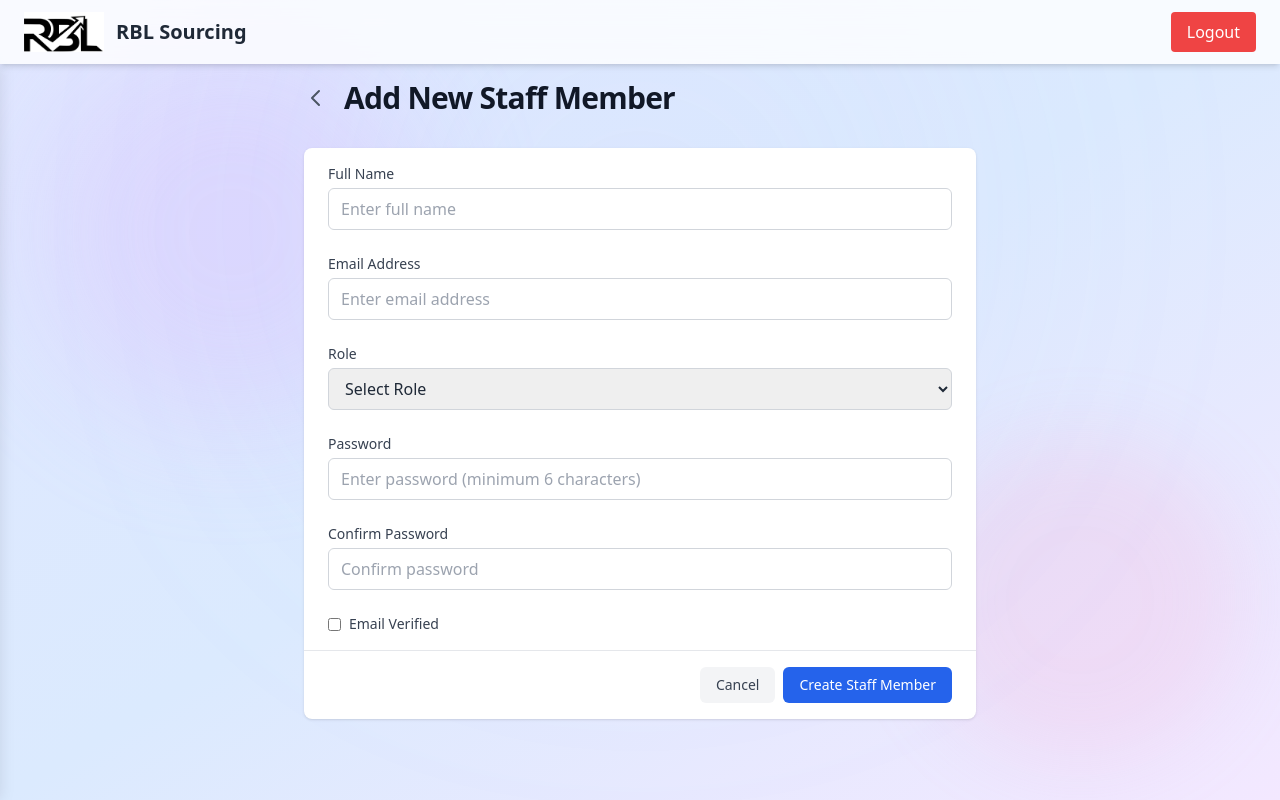
After one commit to Riya-Infyrus/RBL-Sourcing-Web-Development, a Flask app: page /add_staff in a window 1280 px wide. The commit adds this page. Run offline with Flask 3, Linux system fonts and the light colour scheme; some libraries are stand-ins or nearby versions.

Commit message:
staff module
staff module completed

```diff
--- a/app.py
+++ b/app.py
@@ -61,7 +61,13 @@ def home():
 def dashboard():
         return render_template("dashboard.html")
 
+#######################################################
 
+# Staff Management - Start
+
+#######################################################
+
+# View Staff
 @app.route('/staff')
 def staff():
     try:
@@ -72,6 +78,85 @@ def staff():
         users = []
 
     return render_template('staff.html', users=users)
+
+# Add Staff
+@app.route('/add_staff', methods=['GET', 'POST'])
+def add_staff():
+    if request.method == 'POST':
+        try:
+            name = request.form.get('name')
+            email = request.form.get('email')
+            role = request.form.get('role')
+            password = request.form.get('password')
+            verified = 'verified' in request.form
+
+            # Create new user in PocketBase
+            user_data = {
+                'Name': name,  # Changed from 'name' to 'Name'
+                'email': email,
+                'role': role,
+                'password': password,
+                'passwordConfirm': password,
+                'verified': verified,
+                'emailVisibility': True  # Added this field
+            }
+
+            pb.collection('users').create(user_data)
+            flash('Staff member created successfully!', 'success')
+            return redirect(url_for('staff'))
+
+        except ClientResponseError as e:
+            flash(f'Error creating staff member: {e}', 'error')
+
+    return render_template('add_staff.html')
+
+# Edit Staff
+@app.route('/edit_staff/<user_id>', methods=['GET', 'POST'])
+def edit_staff(user_id):
+    try:
+        # Get user data
+        user = pb.collection('users').get_one(user_id)
+
+        if request.method == 'POST':
+            name = request.form.get('name')
+            email = request.form.get('email')
+            role = request.form.get('role')
+            password = request.form.get('password')
+            verified = 'verified' in request.form
+
+            # Prepare update data
+            update_data = {
+                'Name': name,  # Changed from 'name' to 'Name'
+                'email': email,
+                'role': role,
+                'verified': verified,
+                'emailVisibility': True  # Added this field
+            }
+
+            # Only update password if provided
+            if password:
+                update_data['password'] = password
+                update_data['passwordConfirm'] = password
+
+            # Update user in PocketBase
+            pb.collection('users').update(user_id, update_data)
+            flash('Staff member updated successfully!', 'success')
+            return redirect(url_for('staff'))
+
+        return render_template('edit_staff.html', user=user)
+
+    except ClientResponseError as e:
+        flash(f'Error: {e}', 'error')
+        return redirect(url_for('staff'))
+
+
+#######################################################
+
+# Staff Management - End
+
+#######################################################
+
+
 
 @app.route('/reminders')
 def reminders():
--- /dev/null
+++ b/templates/add_staff.html
@@ -0,0 +1,89 @@
+{% extends "index.html" %}
+
+{% block content %}
+<div class="max-w-2xl mx-auto">
+  <div class="flex items-center mb-8">
+    <a href="/staff" class="text-gray-600 hover:text-gray-900 mr-4">
+      <svg class="w-6 h-6" fill="none" stroke="currentColor" viewBox="0 0 24 24">
+        <path stroke-linecap="round" stroke-linejoin="round" stroke-width="2" d="M15 19l-7-7 7-7"></path>
+      </svg>
+    </a>
+    <h2 class="text-3xl font-extrabold text-gray-900 tracking-tight">Add New Staff Member</h2>
+  </div>
+
+  <div class="bg-white rounded-lg shadow overflow-hidden">
+    <form method="POST" action="/add_staff">
+      <div class="px-6 py-4 space-y-6">
+        <div>
+          <label for="name" class="block text-sm font-medium text-gray-700">Full Name</label>
+          <input type="text" id="name" name="name" required
+                 class="mt-1 block w-full border border-gray-300 rounded-md px-3 py-2 focus:outline-none focus:ring-2 focus:ring-blue-500 focus:border-blue-500"
+                 placeholder="Enter full name">
+        </div>
+
+        <div>
+          <label for="email" class="block text-sm font-medium text-gray-700">Email Address</label>
+          <input type="email" id="email" name="email" required
+                 class="mt-1 block w-full border border-gray-300 rounded-md px-3 py-2 focus:outline-none focus:ring-2 focus:ring-blue-500 focus:border-blue-500"
+                 placeholder="Enter email address">
+        </div>
+
+        <div>
+          <label for="role" class="block text-sm font-medium text-gray-700">Role</label>
+          <select id="role" name="role" required
+                  class="mt-1 block w-full border border-gray-300 rounded-md px-3 py-2 focus:outline-none focus:ring-2 focus:ring-blue-500 focus:border-blue-500">
+            <option value="">Select Role</option>
+            <option value="admin">Admin</option>
+            <option value="staff">Staff</option>
+          </select>
+        </div>
+
+        <div>
+          <label for="password" class="block text-sm font-medium text-gray-700">Password</label>
+          <input type="password" id="password" name="password" required minlength="6"
+                 class="mt-1 block w-full border border-gray-300 rounded-md px-3 py-2 focus:outline-none focus:ring-2 focus:ring-blue-500 focus:border-blue-500"
+                 placeholder="Enter password (minimum 6 characters)">
+        </div>
+
+        <div>
+          <label for="confirmPassword" class="block text-sm font-medium text-gray-700">Confirm Password</label>
+          <input type="password" id="confirmPassword" name="confirmPassword" required minlength="6"
+                 class="mt-1 block w-full border border-gray-300 rounded-md px-3 py-2 focus:outline-none focus:ring-2 focus:ring-blue-500 focus:border-blue-500"
+                 placeholder="Confirm password">
+        </div>
+
+        <div>
+          <label class="flex items-center">
+            <input type="checkbox" id="verified" name="verified" class="rounded border-gray-300 text-blue-600 focus:ring-blue-500">
+            <span class="ml-2 text-sm text-gray-700">Email Verified</span>
+          </label>
+        </div>
+      </div>
+
+      <div class="px-6 py-4 border-t border-gray-200 flex justify-end space-x-2">
+        <a href="/staff" class="px-4 py-2 text-sm font-medium text-gray-700 bg-gray-100 rounded-md hover:bg-gray-200 transition-colors">
+          Cancel
+        </a>
+        <button type="submit" class="px-4 py-2 text-sm font-medium text-white bg-blue-600 rounded-md hover:bg-blue-700 transition-colors">
+          Create Staff Member
+        </button>
+      </div>
+    </form>
+  </div>
+</div>
+
+<script>
+// Form validation
+document.querySelector('form').addEventListener('submit', function(e) {
+  const password = document.getElementById('password').value;
+  const confirmPassword = document.getElementById('confirmPassword').value;
+
+  if (password !== confirmPassword) {
+    e.preventDefault();
+    alert('Passwords do not match!');
+    return false;
+  }
+});
+</script>
+
+{% endblock %}
```
Also changed, not shown: backend/pb_migrations/1754647490_updated_users.js (added, +29 -0 lines), backend/pb_migrations/1754649080_updated_Customers.js (added, +26 -0 lines), backend/pb_migrations/1754649112_updated_Customers.js (added, +26 -0 lines), templates/edit_staff.html (added, +96 -0 lines), templates/staff.html (+38 -28 lines), backend/pb_data/auxiliary.db, backend/pb_data/data.db, 3 other files.
